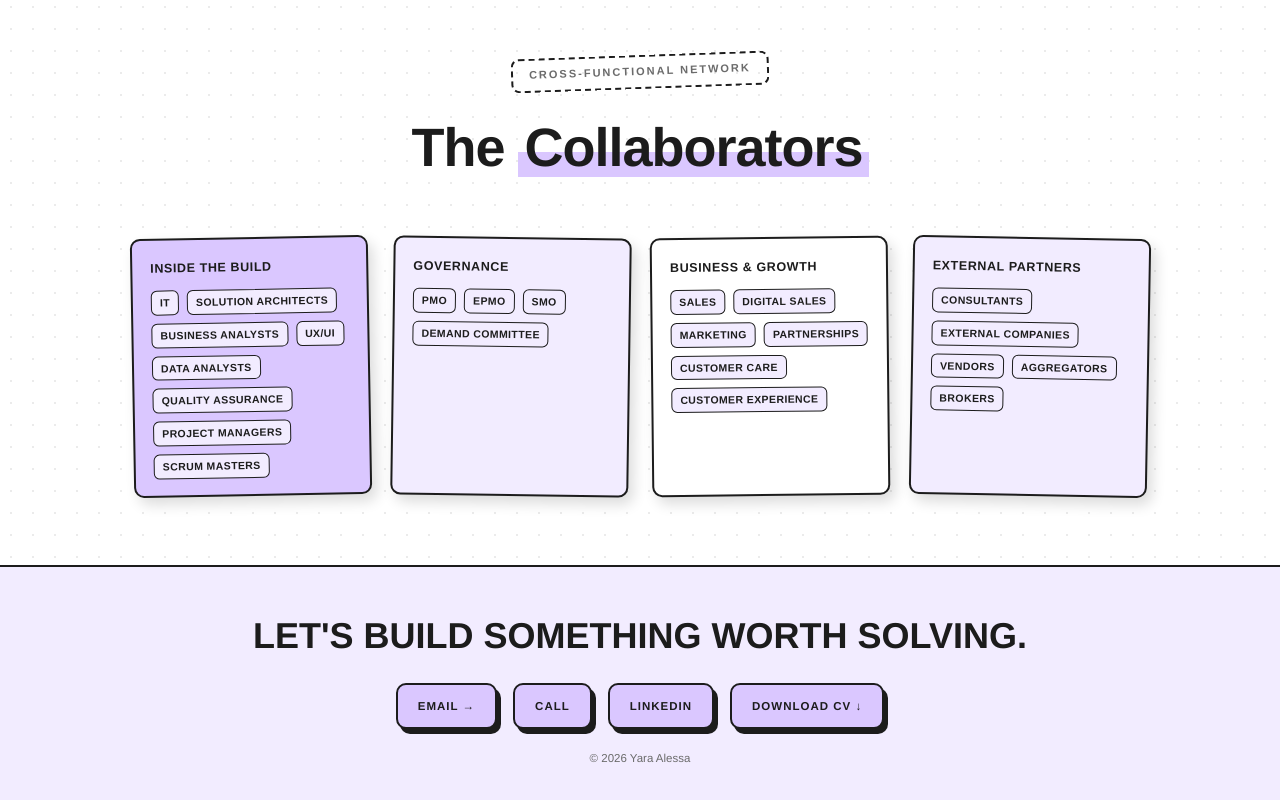
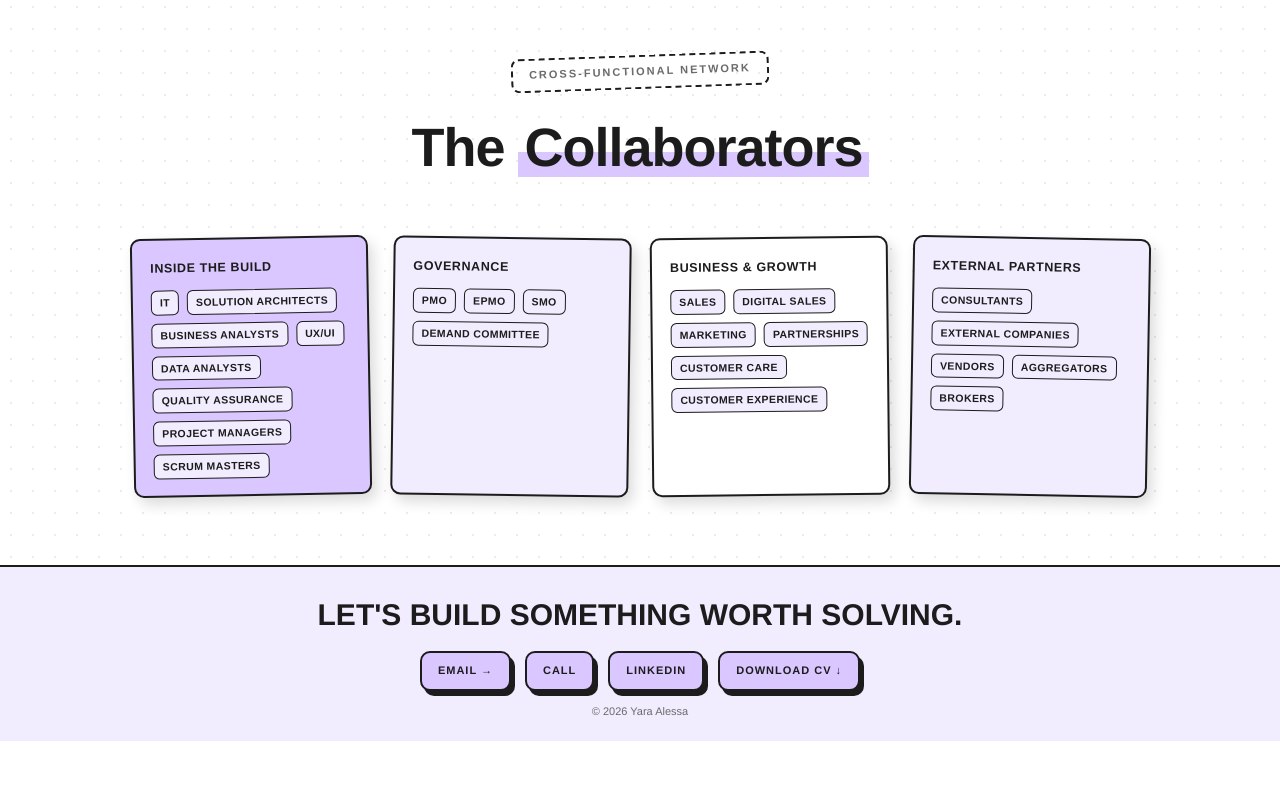
Before and after one commit to YaraX67/YaraAlessa_Portfolio, a plain HTML site: page index.html in a window 1280 px wide. Shown: the part 5108-5908 px from the top of the page. After the commit the page ends 5849 px from the top, so only its background shows below. Drawn offline with Linux system fonts and the light colour scheme.

Commit message:
Shrink footer further
Trims padding, heading size, and internal spacing again (234px to
175px total height) so the footer reads as a tight bottom bar.

Co-Authored-By: Claude Sonnet 5 <noreply@anthropic.com>

```diff
--- a/css/styles.css
+++ b/css/styles.css
@@ -362,10 +362,10 @@
 
   /* FOOTER */
   footer{
-    padding:40px 0 32px;text-align:center;
+    padding:24px 0 20px;text-align:center;
     border-top:2px solid var(--ink);background:var(--purple-pale);
   }
-  footer h2{font-size:clamp(24px,4vw,36px);font-weight:900;margin:0 0 14px;text-transform:uppercase;}
+  footer h2{font-size:clamp(20px,3.4vw,30px);font-weight:900;margin:0 0 10px;text-transform:uppercase;}
   .btn{
     display:inline-flex;align-items:center;gap:10px;
     background:var(--purple);border:2.5px solid var(--ink);border-radius:10px;
@@ -375,10 +375,10 @@
     transition:transform .15s, box-shadow .15s;
   }
   .btn:hover{transform:translate(-2px,-2px);box-shadow:7px 8px 0 var(--ink);}
-  .btn-row{display:flex;gap:16px;flex-wrap:wrap;justify-content:center;margin-top:18px;}
-  .btn-row .btn{padding:12px 20px;font-size:11.5px;box-shadow:4px 5px 0 var(--ink);}
+  .btn-row{display:flex;gap:14px;flex-wrap:wrap;justify-content:center;margin-top:12px;}
+  .btn-row .btn{padding:9px 16px;font-size:11px;box-shadow:4px 5px 0 var(--ink);}
   .btn-row .btn:hover{box-shadow:6px 7px 0 var(--ink);}
-  .fine{margin-top:20px;font-size:11.5px;color:var(--muted);}
+  .fine{margin-top:12px;font-size:11px;color:var(--muted);}
 
   @media (max-width:760px){
     nav .wrap{padding:12px 18px;gap:14px;}
```
